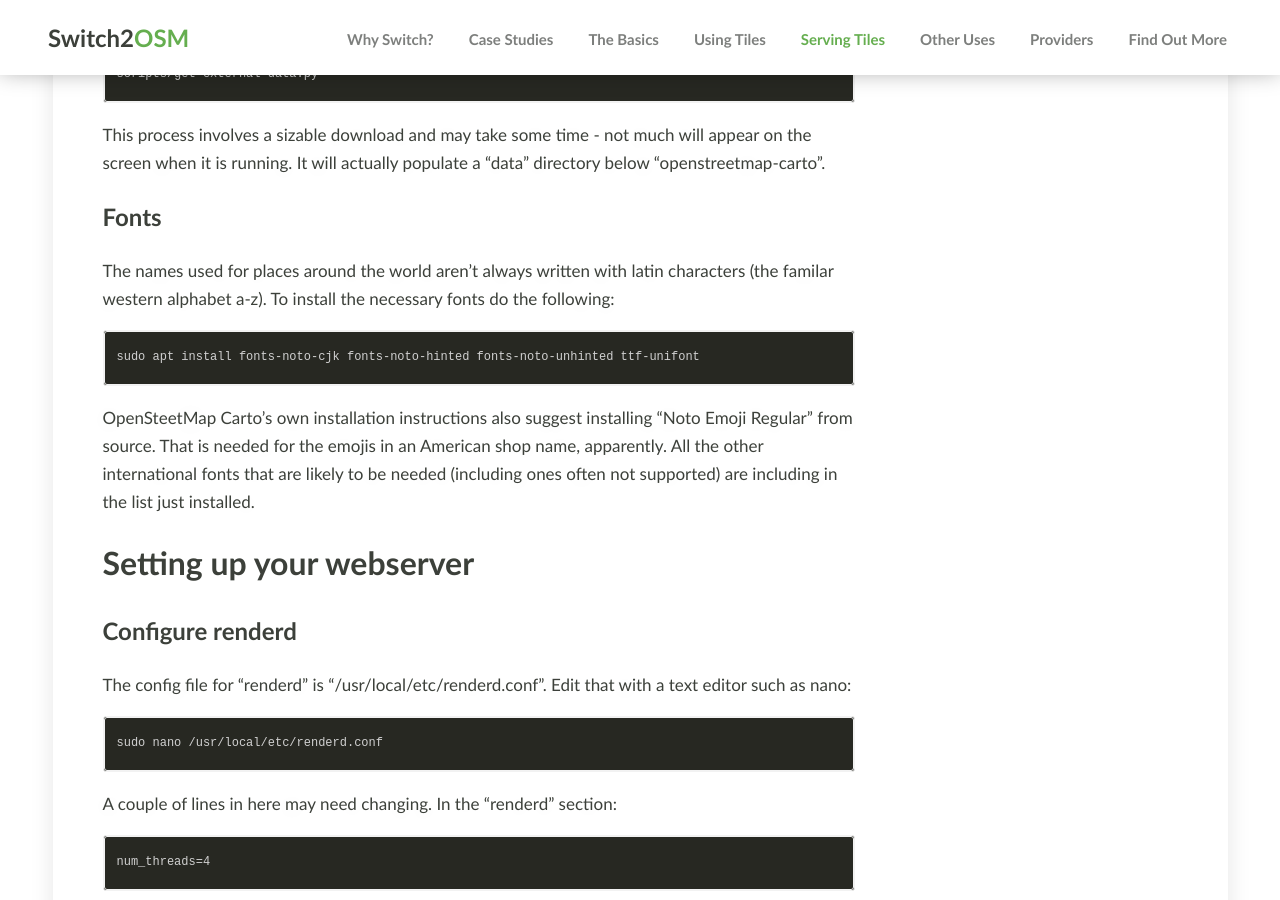
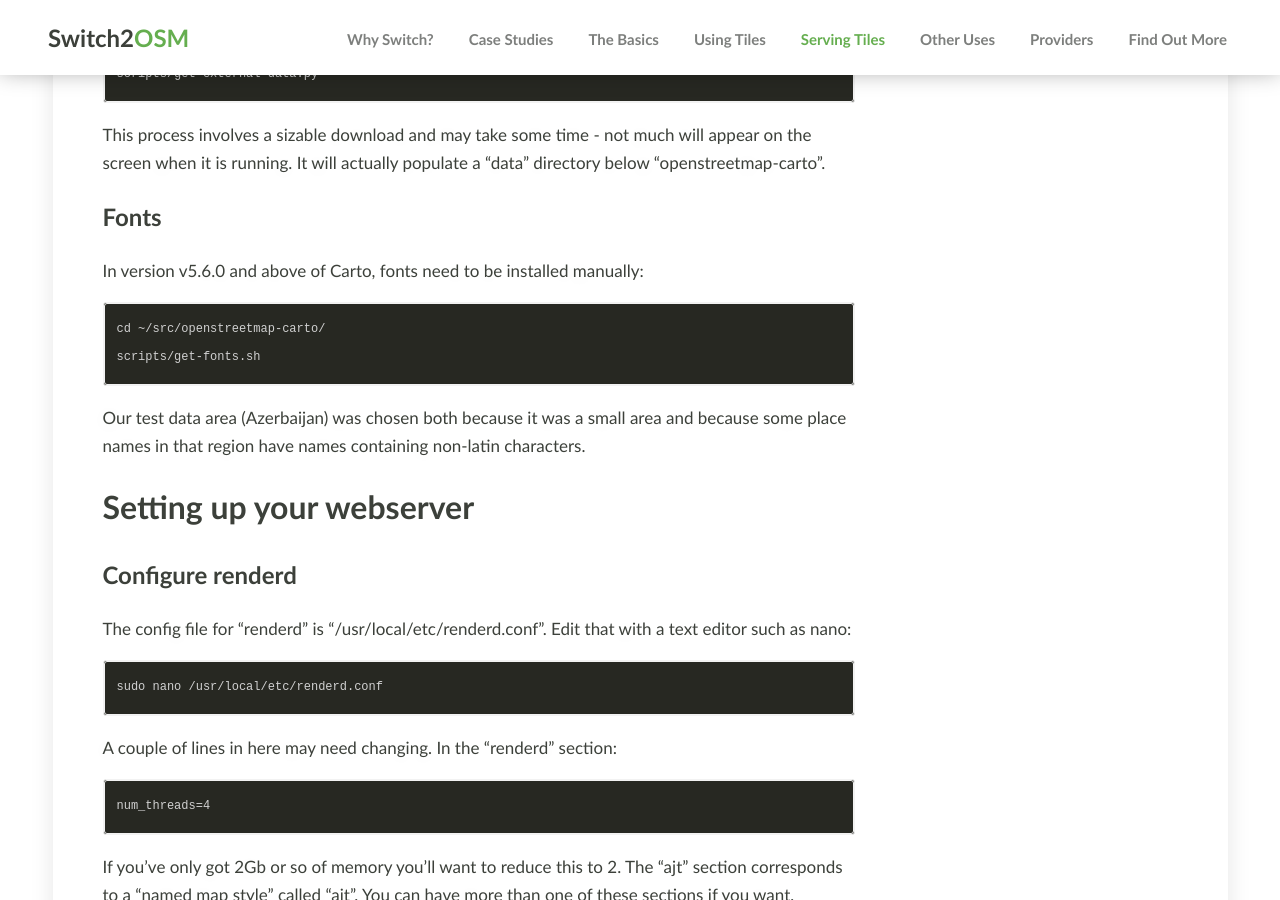
Before and after one commit to switch2osm/switch2osm, a Jekyll site: the page built from serving-tiles/manually-building-a-tile-server-20-04-lts.md, in a window 1280 px wide and 900 px high, scrolled down 8597 px. Built offline with Jekyll 4.4.1, drawn with Linux system fonts in a browser that asks for light colours; comment, search, counter and statistics services are not loaded.

Commit message:
Update manually-building-a-tile-server-20-04-lts.md
Added text to say to run scripts/get-fonts.sh

```diff
--- a/serving-tiles/manually-building-a-tile-server-20-04-lts.md
+++ b/serving-tiles/manually-building-a-tile-server-20-04-lts.md
@@ -237,11 +237,13 @@ This process involves a sizable download and may take some time - not much will
 
 ## Fonts
 
-The names used for places around the world aren't always written with latin characters (the familar western alphabet a-z). To install the necessary fonts do the following:
+In version v5.6.0 and above of Carto, fonts need to be installed manually:
 
-    sudo apt install fonts-noto-cjk fonts-noto-hinted fonts-noto-unhinted ttf-unifont
+    cd ~/src/openstreetmap-carto/
+    scripts/get-fonts.sh
 
-OpenSteetMap Carto's own installation instructions also suggest installing "Noto Emoji Regular" from source. That is needed for the emojis in an American shop name, apparently. All the other international fonts that are likely to be needed (including ones often not supported) are including in the list just installed.
+Our test data area (Azerbaijan) was chosen both because it was a small area and because some place names in that region have names containing non-latin characters.
+
 # Setting up your webserver
 ## Configure renderd
 
```
